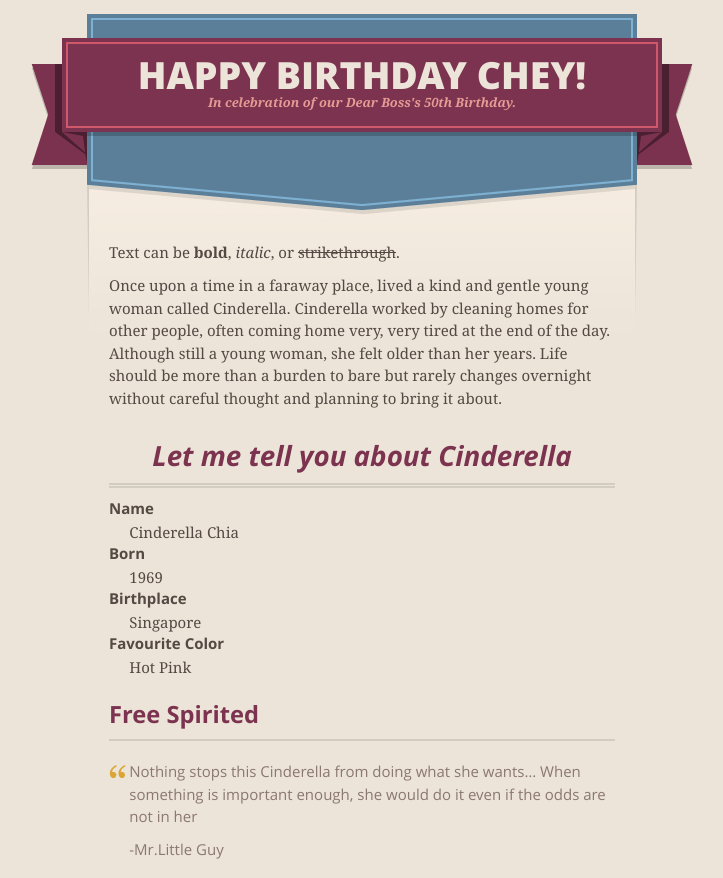
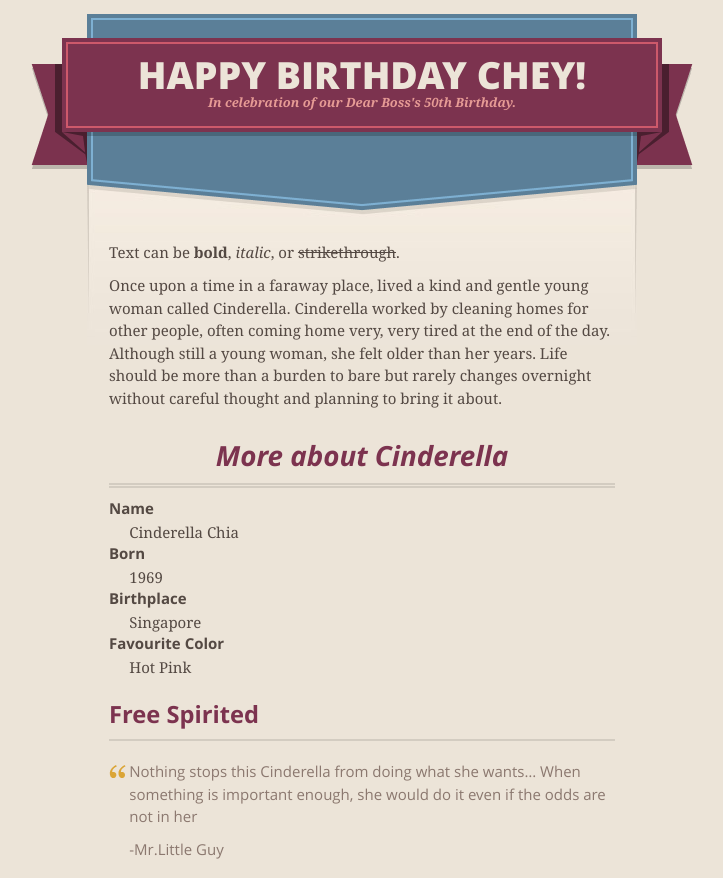
Before and after one commit to projectcinderella/projectcinderella.github.io, a Jekyll site: the page built from index.md, in a window 1280 px wide and 900 px high, cut to the strip 0-878 px from the top of the window. Shown: the whole strip, without its empty margins (278-1001 px from the left). Built offline with Jekyll 4.4.1, drawn with Linux system fonts in a browser that asks for light colours; comment, search, counter and statistics services are not loaded.

Commit message:
Update index.md

```diff
--- a/index.md
+++ b/index.md
@@ -6,7 +6,7 @@ Text can be **bold**, _italic_, or ~~strikethrough~~.
 
 Once upon a time in a faraway place, lived a kind and gentle young woman called Cinderella. Cinderella worked by cleaning homes for other people,  often coming home very, very tired at the end of the day. Although still a young woman, she felt older than her years. Life should be more than a burden to bare but rarely changes overnight without careful thought and planning to bring it about.
 
-## Let me tell you about Cinderella
+## More about Cinderella
 
 <dl>
 <dt>Name</dt>
```
